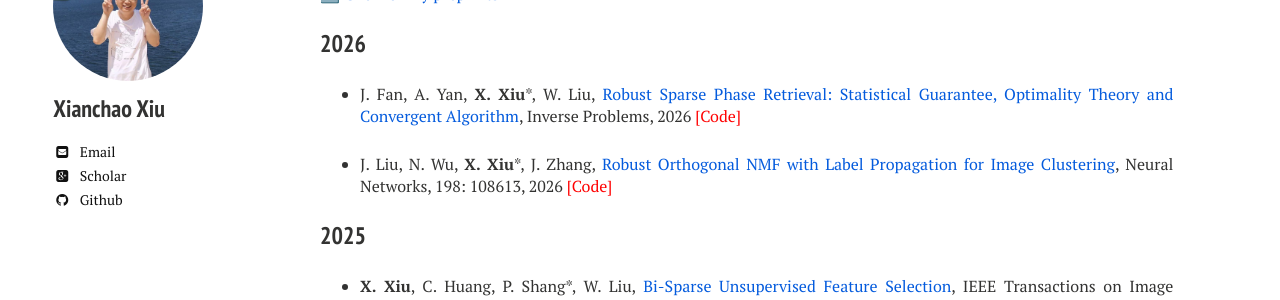
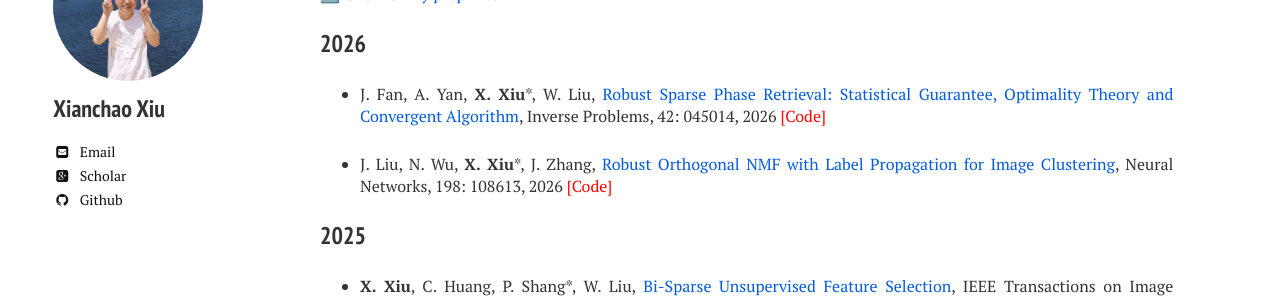
Before and after one commit to xianchaoxiu/xianchaoxiu.github.io, a Jekyll site: the page built from publications/index.md, in a window 1280 px wide. Shown: the part 141-441 px from the top of the page. Built offline with Jekyll 4.4.1, drawn with Linux system fonts in a browser that asks for light colours; nearby versions of some CDN libraries.

Commit message:
Update index.md

```diff
--- a/publications/index.md
+++ b/publications/index.md
@@ -12,7 +12,7 @@ share: false
 
 ### 2026
 
-* J. Fan, A. Yan, <b>X. Xiu</b>*, W. Liu,  <a href="https://doi.org/10.1088/1361-6420/ae5e02" class="textlink" target="_blank">Robust Sparse Phase Retrieval: Statistical Guarantee, Optimality Theory and Convergent Algorithm</a>, Inverse Problems, 2026 <a href="https://github.com/xianchaoxiu/HPR" class="textlink" target="_blank" style="color: red;">[Code]</a>
+* J. Fan, A. Yan, <b>X. Xiu</b>*, W. Liu,  <a href="https://doi.org/10.1088/1361-6420/ae5e02" class="textlink" target="_blank">Robust Sparse Phase Retrieval: Statistical Guarantee, Optimality Theory and Convergent Algorithm</a>, Inverse Problems, 42: 045014, 2026 <a href="https://github.com/xianchaoxiu/HPR" class="textlink" target="_blank" style="color: red;">[Code]</a>
 
 * J. Liu, N. Wu, <b>X. Xiu</b>*, J. Zhang, <a href="https://doi.org/10.1016/j.neunet.2026.108613" class="textlink" target="_blank">Robust Orthogonal NMF with Label Propagation for Image Clustering</a>, Neural Networks, 198: 108613, 2026 <a href="https://github.com/xianchaoxiu/RONMF" class="textlink" target="_blank" style="color: red;">[Code]</a>
 
```
